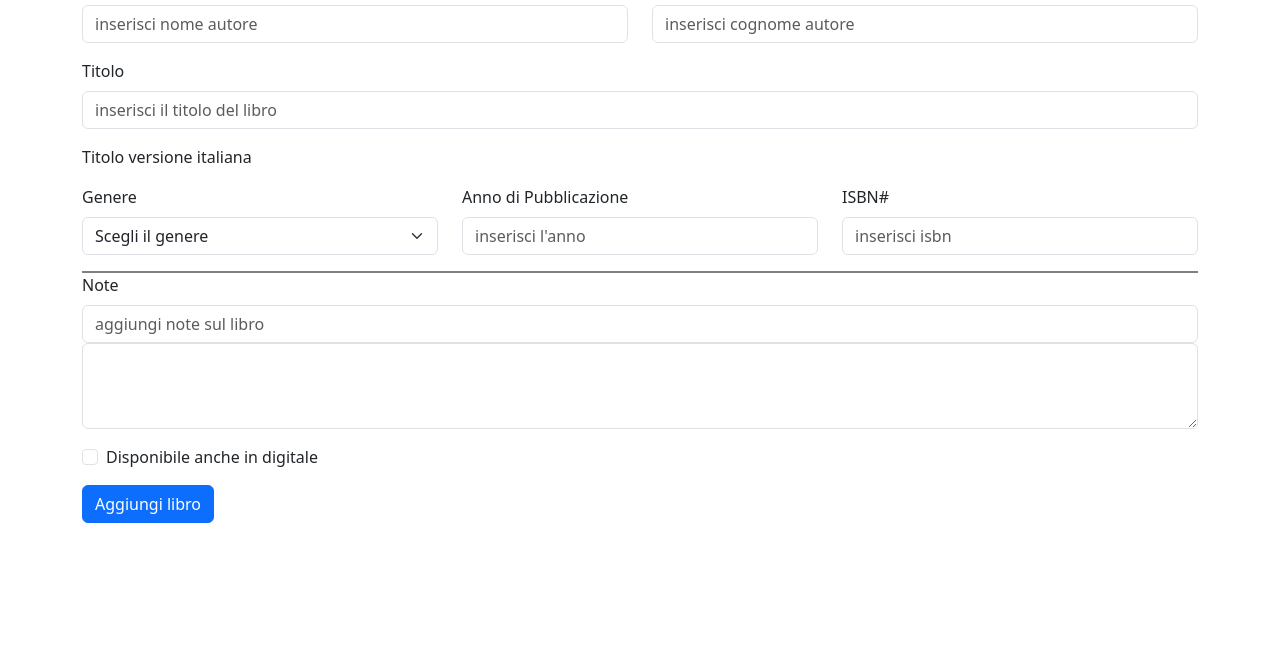
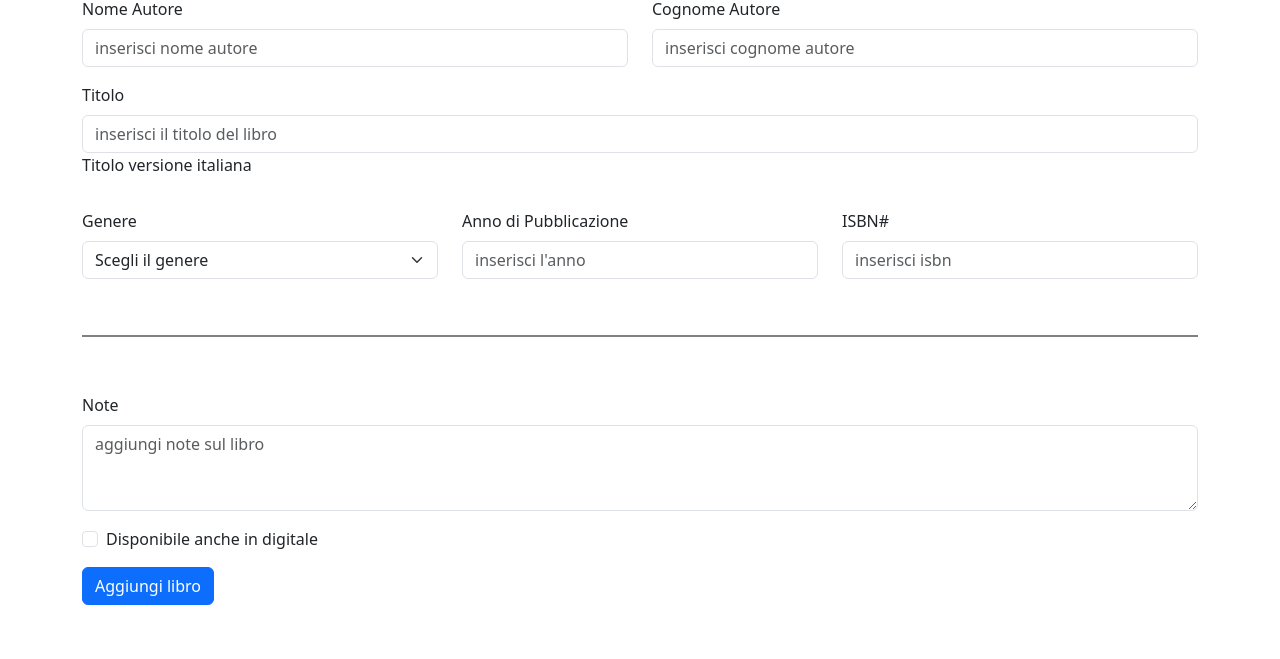
Before and after one commit to EneaSema/html-css-bootstrap-dashboard, a plain HTML site: page add-book.html in a window 1280 px wide. Shown: the part 141-800 px from the top of the page. Drawn offline with nearby package versions, Linux system fonts and the light colour scheme.

Commit message:
finish good work

```diff
--- a/add-book.html
+++ b/add-book.html
@@ -51,7 +51,7 @@
           aria-expanded="false"
           aria-label="Toggle navigation"
         >
-          <span class="navbar-toggler-icon"></span>
+          <span class="navbar-toggler-icon d-lg-none"></span>
         </button>
         <div class="collapse navbar-collapse" id="navbarSupportedContent">
           <ul class="navbar-nav me-auto mb-2 mb-lg-0">
@@ -73,7 +73,7 @@
               <a class="nav-link" href="#">Help</a>
             </li>
           </ul>
-          <form class="d-flex">
+          <form class="d-flex d-lg-none">
             <input
               class="form-control me-2"
               type="search"
@@ -87,12 +87,12 @@
     </nav>
 
     <!-- sezione principale con container -->
-    <div class="container">
+    <div class="container my-3">
       <h1>Nuovo Libro</h1>
       <div class="row">
         <!-- dati autore -->
-        <div class="col-6">
-          <div class="mb-3">
+        <div class="col-6 my-2">
+          <div>
             <label for="exampleFormControlInput1" class="form-label"
               >Nome Autore</label
             >
@@ -104,8 +104,8 @@
             />
           </div>
         </div>
-        <div class="col-6">
-          <div class="mb-3">
+        <div class="col-6 my-2">
+          <div>
             <label for="exampleFormControlInput2" class="form-label"
               >Cognome Autore</label
             >
@@ -118,8 +118,8 @@
           </div>
         </div>
         <!-- titolo -->
-        <div class="col-12">
-          <div class="mb-3">
+        <div class="col-12 my-2">
+          <div>
             <label for="exampleFormControlInput3" class="form-label"
               >Titolo</label
             >
@@ -133,7 +133,7 @@
           <p>Titolo versione italiana</p>
         </div>
         <!-- scegli genere -->
-        <div class="col-12 col-lg-4">
+        <div class="col-12 col-lg-4 my-2">
           <label for="exampleFormControlInput4" class="form-label"
             >Genere</label
           >
@@ -146,8 +146,8 @@
           </select>
         </div>
         <!-- sezione pubblicazione -->
-        <div class="col-12 col-lg-4">
-          <div class="mb-3">
+        <div class="col-12 col-lg-4 my-2">
+          <div>
             <label for="exampleFormControlInput3" class="form-label"
               >Anno di Pubblicazione</label
             >
@@ -160,8 +160,8 @@
           </div>
         </div>
         <!-- codice identificativo -->
-        <div class="col-12 col-lg-4">
-          <div class="mb-3">
+        <div class="col-12 col-lg-4 my-2">
+          <div>
             <label for="exampleFormControlInput3" class="form-label"
               >ISBN#</label
             >
@@ -174,30 +174,25 @@
           </div>
         </div>
         <!-- separatore -->
-        <div class="col-12">
+        <div class="col-12 my-5">
           <div class="my-rules-separator"></div>
         </div>
         <!-- note -->
-        <div class="col-12">
-          <div class="mb-3">
+        <div class="col-12 my-2">
+          <div>
             <label for="exampleFormControlTextarea1" class="form-label"
               >Note</label
             >
-            <input
-              type="text"
-              class="form-control"
-              id="exampleFormControlTextarea7"
-              placeholder="aggiungi note sul libro"
-            />
             <textarea
               class="form-control"
               id="exampleFormControlTextarea1"
               rows="3"
+              placeholder="aggiungi note sul libro"
             ></textarea>
           </div>
         </div>
         <!-- disponibile in digitale e tasto aggiungi -->
-        <div class="col-12">
+        <div class="col-12 my-2">
           <div class="mb-3 form-check">
             <input
               type="checkbox"
```
